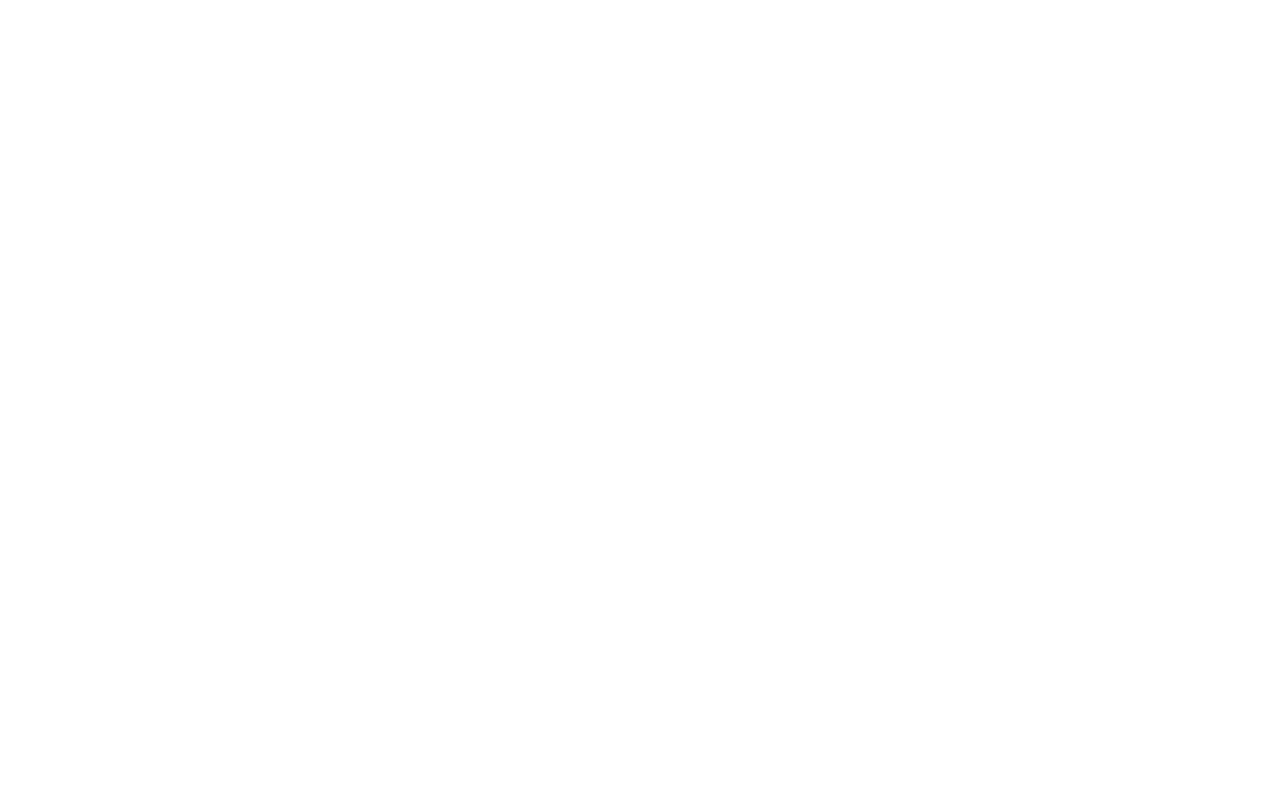
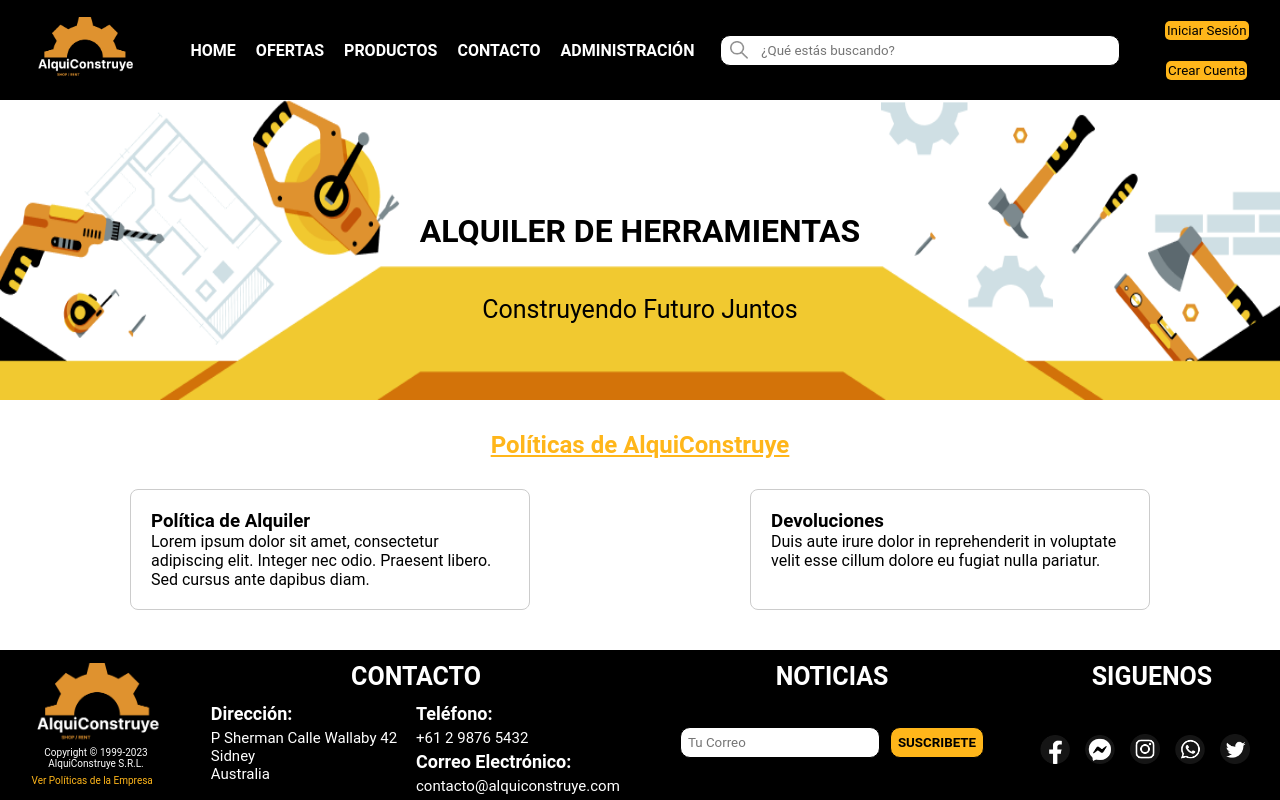
Before and after one commit to andreslopezlu/FrontEnd_PI_C4_Grupo5_DH, a React (Vite) app: page /politicas in a window 1280 px wide. Before the commit this address had no page. Built offline with nearby package versions, Linux system fonts and the light colour scheme.

Commit message:
se agrego la pagina de politicas

```diff
--- a/src/componets/Footer.jsx
+++ b/src/componets/Footer.jsx
@@ -1,4 +1,6 @@
 import React from 'react'
+import { Link } from 'react-router-dom';  // Importa Link desde react-router-dom
+
 
 function Footer() {
   return (
@@ -8,6 +10,7 @@
           <img className='logoFooter' src="../imagenes/logo.png" alt="logo" />
           <p className='copyright'>Copyright © 1999-2023 </p>
           <p className='copyright'>AlquiConstruye S.R.L.</p>
+          <Link to='/Politicas' className='copyright-politicas'>Ver Políticas de la Empresa</Link>
         </div>
         <div className='footerContacto'>
           <h4>CONTACTO</h4>
@@ -43,6 +46,7 @@
               value="SUSCRIBETE"
             />
           </form>
+
         </div>
         <div className='siguenosFooter'>
           <h4>SIGUENOS</h4>
@@ -53,6 +57,7 @@
             <img className='logoRedSocial' src="../imagenes/whatsapp.png" alt="logo_whatsapp" />
             <img className='logoRedSocial' src="../imagenes/twitter.png" alt="logo_twitter" />
           </div>
+
         </div>
       </div>
     </footer>
--- a/src/index.css
+++ b/src/index.css
@@ -751,6 +751,11 @@
     font-size: 10px;
     text-align: center;
 }
+.copyright-politicas {
+    font-size: 10px;
+    text-align: center;
+    color: #ffb61a;
+}
 
 .footerContacto {
     display: grid;
@@ -939,6 +944,41 @@
     }
 
 }
+
+/* ---------------- Politicas  -------------------*/
+.politicas-container {
+    width: 100%;
+    padding: 20px;
+  }
+
+  .politicas-title {
+    text-align: center;
+    color: #ffb61a;
+    text-decoration: underline;
+
+  }
+
+  .politicas-content {
+    display: flex;
+    flex-wrap: wrap;
+    justify-content: space-around;
+    margin-top: 20px;
+  }
+
+  .politica {
+    max-width: 400px;
+    margin: 10px;
+    padding: 20px;
+    border: 1px solid #ccc;
+    border-radius: 8px;
+  }
+
+  .politica h3 {
+    color: #000000;
+  }
+
+
+
 
 /* ---------------- Administracion -------------------*/
 .alert-message {
--- a/src/main.jsx
+++ b/src/main.jsx
@@ -9,6 +9,7 @@
 import AñadirProducto from './routes/AñadirProducto.jsx'
 import Producto from './routes/Producto.jsx'
 import Detalles from './routes/Detalles.jsx'
+import Politicas from './routes/Politicas';
 import { BrowserRouter, Route, Routes, Navigate } from 'react-router-dom'
 
 ReactDOM.createRoot(document.getElementById('root')).render(
@@ -24,6 +25,7 @@
           <Route path='/añadir_producto' element={<AñadirProducto />} />
           <Route path='/administrador' element={<Administrador />} />
           <Route path='/favs' element={<Favs/>} />
+          <Route path='/politicas' element={<Politicas/>} />
         </Route>
       </Routes>
     </BrowserRouter>
--- /dev/null
+++ b/src/routes/Politicas.jsx
@@ -0,0 +1,36 @@
+import React from 'react';
+
+const Politicas = () => {
+  return (
+    <div className="politicas-container">
+      <div className="politicas-title">
+        <h2>Políticas de AlquiConstruye</h2>
+      </div>
+
+      <div className="politicas-content">
+        {/* Política 1 */}
+        <div className="politica">
+          <h3>Política de Alquiler</h3>
+          <p>
+            Lorem ipsum dolor sit amet, consectetur adipiscing elit. Integer nec odio.
+            Praesent libero. Sed cursus ante dapibus diam.
+          </p>
+        </div>
+
+        {/* Política 2 */}
+        <div className="politica">
+          <h3>Devoluciones</h3>
+          <p>
+            Duis aute irure dolor in reprehenderit in voluptate velit esse cillum dolore
+            eu fugiat nulla pariatur.
+          </p>
+        </div>
+
+        {/* Agrega más políticas según sea necesario */}
+
+      </div>
+    </div>
+  );
+};
+
+export default Politicas;
```
